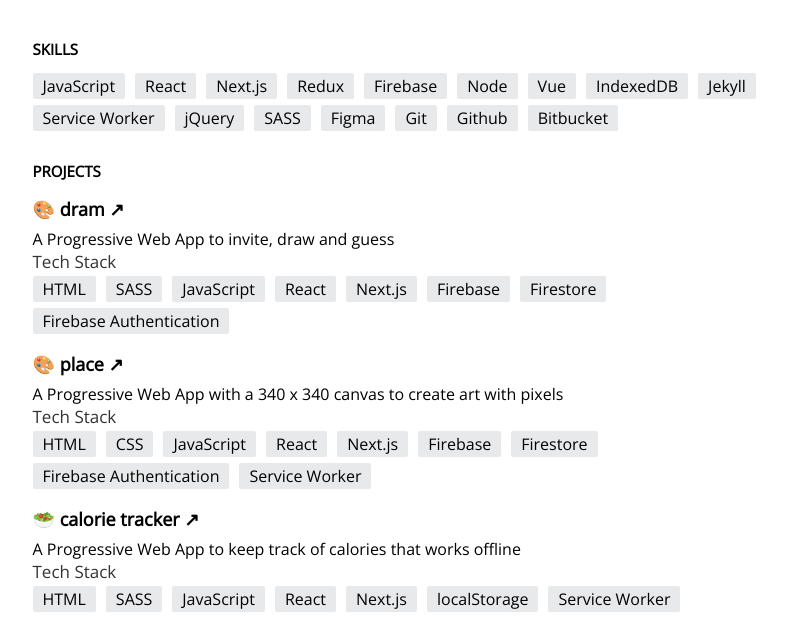
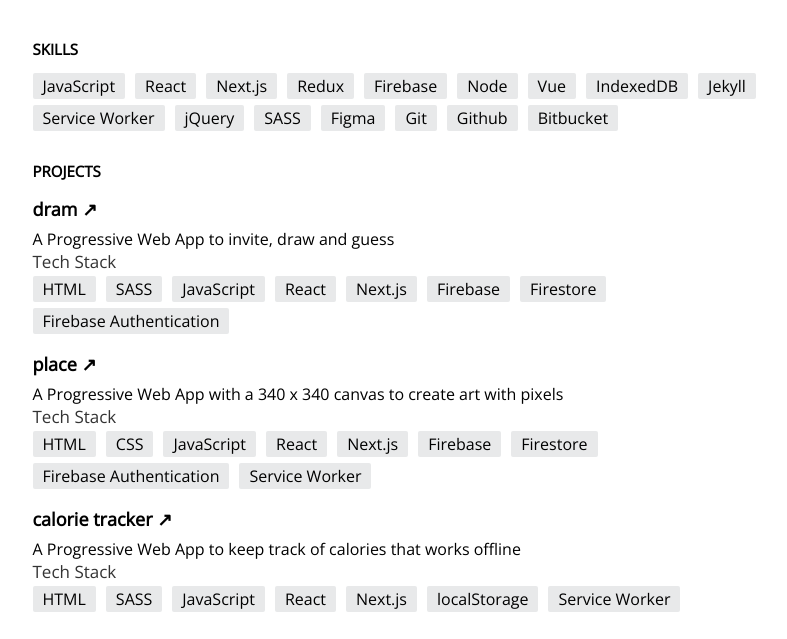
Before and after one commit to colorlessenergy/cv, a plain HTML site: page index.html in a window 1280 px wide. Shown: the part 122-761 px from the top of the page, without its empty margins (242-1029 px from the left). Drawn offline with nearby package versions, Linux system fonts and the light colour scheme.

Commit message:
update resume

```diff
--- a/index.html
+++ b/index.html
@@ -87,7 +87,7 @@
       <h2 class="section-title">Projects</h2>
       <div class="section-item">
         <h3 class="section-item-title">
-          <a href="https://brianmunoz.co/dram" class="contact-item-link">🎨 dram ↗</a>
+          <a href="https://brianmunoz.co/dram" class="contact-item-link">dram ↗</a>
         </h3>
         <p class="section-item-description">A Progressive Web App to invite, draw and guess</p>
         <div class="section-item-info mb">Tech Stack</div>
@@ -120,7 +120,7 @@
       </div>
       <div class="section-item">
         <h3 class="section-item-title">
-          <a href="https://brianmunoz.co/place" class="contact-item-link">🎨 place ↗</a>
+          <a href="https://brianmunoz.co/place" class="contact-item-link">place ↗</a>
         </h3>
         <p class="section-item-description">A Progressive Web App with a 340 x 340 canvas to create art with pixels</p>
         <div class="section-item-info mb">Tech Stack</div>
@@ -156,7 +156,7 @@
       </div>
       <div class="section-item">
         <h3 class="section-item-title">
-          <a href="https://brianmunoz.co/calorie-tracker" class="contact-item-link">🥗 calorie tracker ↗</a>
+          <a href="https://brianmunoz.co/calorie-tracker" class="contact-item-link">calorie tracker ↗</a>
         </h3>
         <p class="section-item-description">A Progressive Web App to keep track of calories that works offline</p>
         <div class="section-item-info mb">Tech Stack</div>
```
Also changed, not shown: 1 other file.
